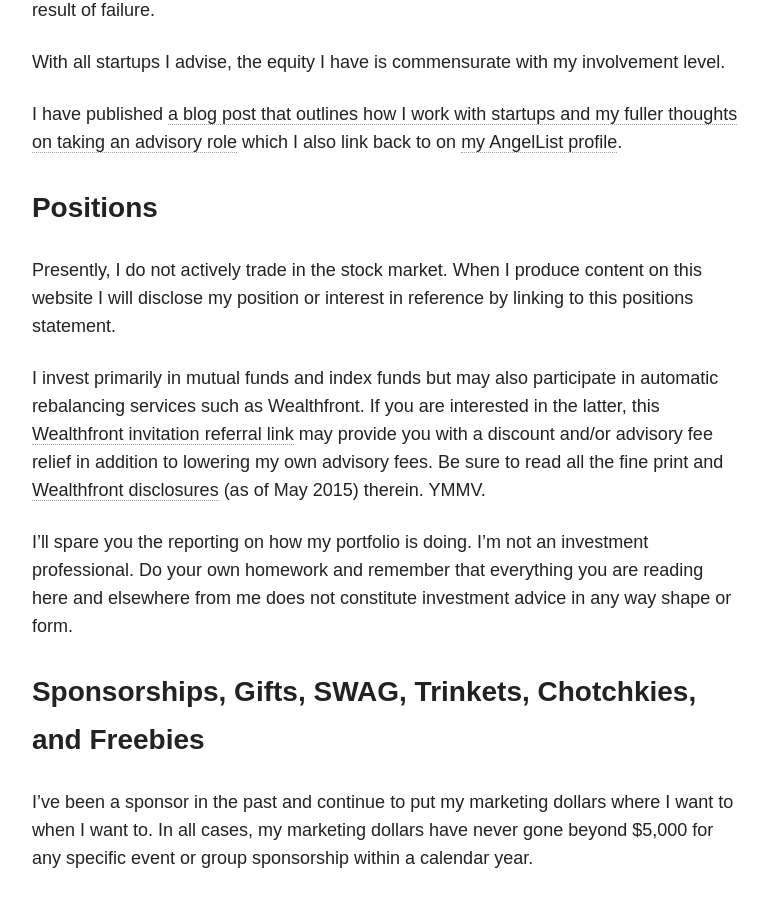
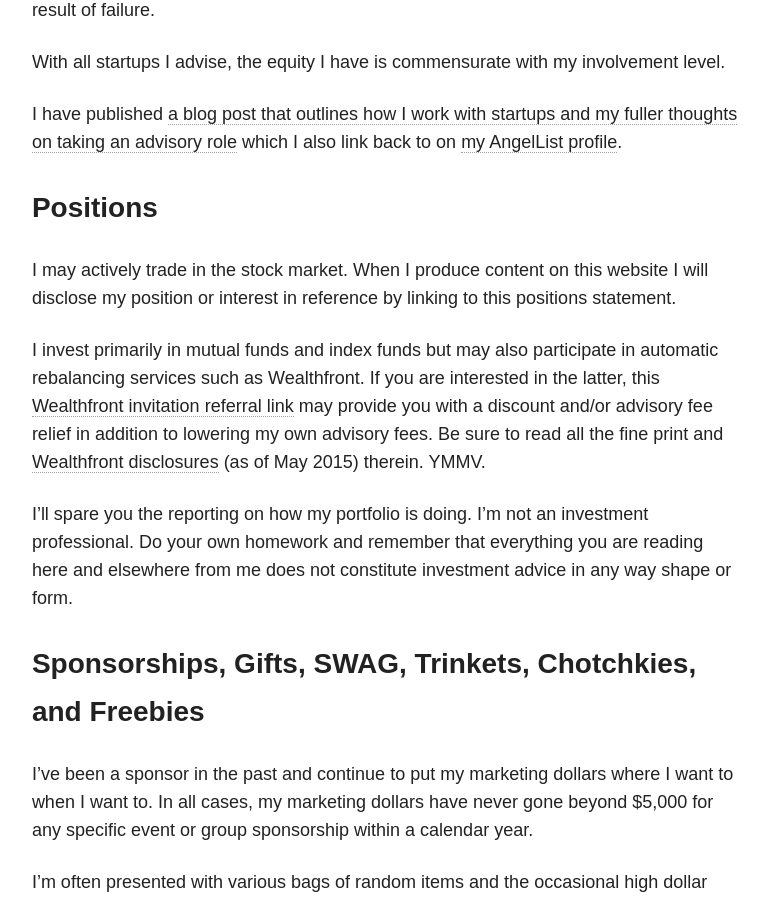
Before and after one commit to nsshommo/jaycuthrell.github.io, a Jekyll site: the page built from disclosure/index.md, in a window 1280 px wide and 900 px high, scrolled down 2291 px. Shown: the whole window, without its empty margins (254-1022 px from the left). Built offline with Jekyll 4.4.1, drawn with Linux system fonts in a browser that asks for light colours; nearby versions of some CDN libraries.

Commit message:
clarification

```diff
--- a/disclosure/index.md
+++ b/disclosure/index.md
@@ -45,7 +45,7 @@ I have published [a blog post that outlines how I work with startups and my full
 
 ### Positions
 
-Presently, I do not actively trade in the stock market. When I produce content on this website I will disclose my position or interest in reference by linking to this positions statement.
+I may actively trade in the stock market. When I produce content on this website I will disclose my position or interest in reference by linking to this positions statement.
 
 I invest primarily in mutual funds and index funds but may also participate in automatic rebalancing services such as Wealthfront. If you are interested in the latter, this [Wealthfront invitation referral link](http://wlth.fr/1RjvsX3) may provide you with a discount and/or advisory fee relief in addition to lowering my own advisory fees. Be sure to read all the fine print and [Wealthfront disclosures](https://www.wealthfront.com/legal/disclosure) (as of May 2015) therein. YMMV.
 
```
